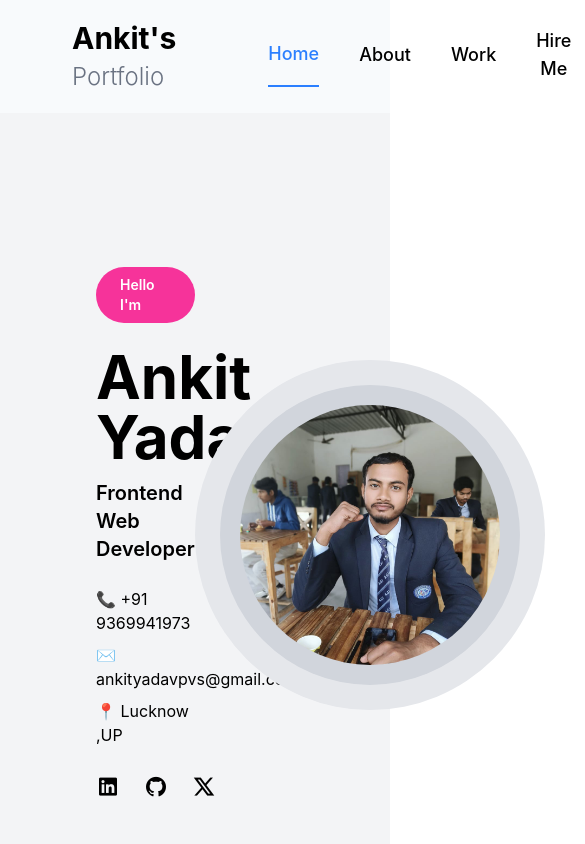
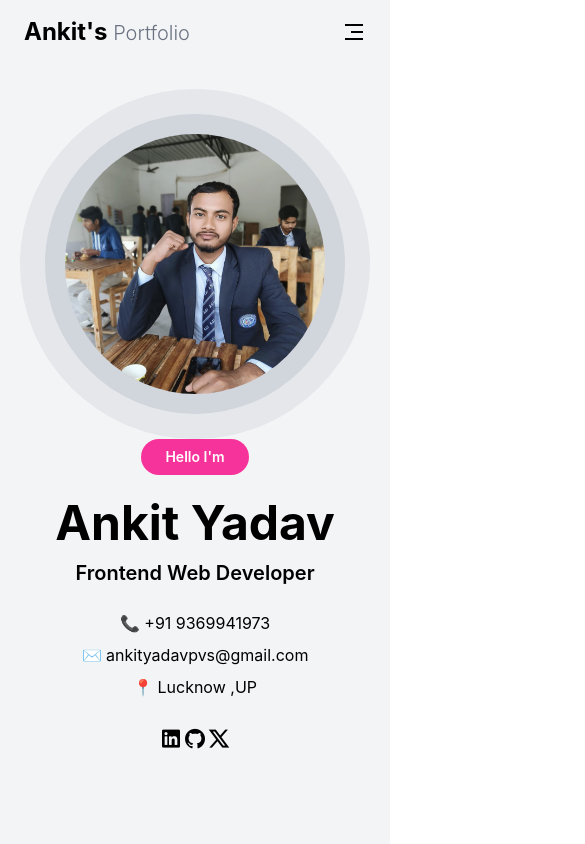
Before and after one commit to ankitshere/Portfolio, a React (Vite) app: page / in a window 390 px wide. Shown: the top 844 px of the page, 585 px wide, since content can reach past the window. Built offline with nearby package versions, Linux system fonts and the light colour scheme.

Commit message:
adding a navbar

```diff
--- a/src/Components/Nav.jsx
+++ b/src/Components/Nav.jsx
@@ -1,16 +1,18 @@
-
 import { useNavigate, useLocation } from "react-router-dom";
-import { useEffect } from "react";
+import { useEffect, useState } from "react";
+import { RiMenu3Line, RiCloseLine } from "react-icons/ri";
 
 const Nav = () => {
   const navigate = useNavigate();
   const location = useLocation();
+  const [menuOpen, setMenuOpen] = useState(false);
 
   const handleNav = (path) => {
     navigate(path);
+    setMenuOpen(false); // close menu on click
   };
 
-  // 🔥 Auto scroll when URL changes
+  // 🔥 Auto scroll
   useEffect(() => {
     const id = location.pathname.replace("/", "") || "home";
     document.getElementById(id)?.scrollIntoView({
@@ -18,65 +20,75 @@ const Nav = () => {
     });
   }, [location]);
 
-  // 🔥 Active check (NavLink jaisa)
   const isActive = (path) => location.pathname === path;
 
   return (
-    <nav className="flex items-center justify-between px-10 py-5">
+    <nav className="w-full bg-transparent fixed top-0 left-0 z-50">
+      <div className="flex items-center justify-between px-6 md:px-10 py-4">
 
-      <h1 className='text-3xl font-bold px-8'>
-        Ankit's <span className='font-light text-2xl text-gray-500'>Portfolio</span>
+        {/* Logo */}
+        <h1 className="text-2xl md:text-3xl font-bold">
+          Ankit's{" "}
+          <span className="font-light text-gray-500 text-xl">
+            Portfolio
+          </span>
         </h1>
 
-      <div className='flex gap-10 px-15 text-lg font-medium'>
+        {/* Desktop Menu */}
+        <div className="hidden md:flex gap-10 text-lg font-medium">
 
+          {["/", "/about", "/work", "/hireme"].map((path, i) => {
+            const labels = ["Home", "About", "Work", "Hire Me"];
+
+            return (
               <button
-          onClick={() => handleNav("/")}
+                key={i}
+                onClick={() => handleNav(path)}
                 className={`pb-1 transition ${
-            isActive("/")
+                  isActive(path)
                     ? "text-blue-500 border-b-2 border-blue-500"
                     : "hover:text-blue-400"
                 }`}
               >
-          Home
+                {labels[i]}
               </button>
+            );
+          })}
+        </div>
 
+        {/* Mobile Menu Icon */}
+        <div className="md:hidden text-2xl">
+          {menuOpen ? (
+            <RiCloseLine onClick={() => setMenuOpen(false)} />
+          ) : (
+            <RiMenu3Line onClick={() => setMenuOpen(true)} />
+          )}
+        </div>
+      </div>
+
+      {/* Mobile Dropdown */}
+      {menuOpen && (
+        <div className="md:hidden flex flex-col items-center gap-6 py-6 bg-transparent shadow-lg text-lg font-medium">
+
+          {["/", "/about", "/work", "/hireme"].map((path, i) => {
+            const labels = ["Home", "About", "Work", "Hire Me"];
+
+            return (
               <button
-          onClick={() => handleNav("/about")}
-          className={`pb-1 transition ${
-            isActive("/about")
-              ? "text-blue-500 border-b-2 border-blue-500"
+                key={i}
+                onClick={() => handleNav(path)}
+                className={`transition ${
+                  isActive(path)
+                    ? "text-blue-500 underline"
                     : "hover:text-blue-400"
                 }`}
               >
-          About
+                {labels[i]}
               </button>
-
-        <button
-          onClick={() => handleNav("/work")}
-          className={`pb-1 transition ${
-            isActive("/work")
-              ? "text-blue-500 border-b-2 border-blue-500"
-              : "hover:text-blue-400"
-          }`}
-        >
-          Work
-        </button>
-
-
-        <button
-          onClick={() => handleNav("/hireme")}
-          className={`pb-1 transition ${
-            isActive("/hireme")
-              ? "text-blue-500 border-b-2 border-blue-500"
-              : "hover:text-blue-400"
-          }`}
-        >
-          Hire Me
-        </button>
-
+            );
+          })}
         </div>
-
+      )}
     </nav>
   );
 };
--- a/src/Education.jsx
+++ b/src/Education.jsx
@@ -50,7 +50,7 @@ const Education = () => {
   }, []);
 
   return (
-    <section ref={sectionRef} className="min-h-screen  py-20 px-6">
+    <section ref={sectionRef} className="min-h-screen  bg-gray-100 py-20 px-6">
 
       {/* Heading */}
       <div className="text-center mb-16">
--- a/src/HireMe.jsx
+++ b/src/HireMe.jsx
@@ -1,6 +1,4 @@
 import React, { useState } from "react";
-import { LuLinkedin } from "react-icons/lu";
-
 
 
 const HireMe = () => {
@@ -12,6 +10,7 @@ const HireMe = () => {
 
   const handleChange = (e) => {
     setForm({ ...form, [e.target.name]: e.target.value });
+
   };
 
   const handleSubmit = (e) => {
@@ -22,13 +21,14 @@ const HireMe = () => {
     const whatsappURL = `https://wa.me/919369941973?text=${text}`;
 
     window.open(whatsappURL, "_blank");
+
   };
 
   return (
-    <section className="min-h-screen bg-[#f8fafc] text-black px-6 md:px-20 py-20">
+    <section className="min-h-screen bg-gray-100 text-black px-6 md:px-20 py-20">
 
       {/* Heading */}
-      <div className="mb-5">
+      <div className="mb-2  w-fit">
         <h2 className="text-4xl font-extrabold text-transparent bg-clip-text bg-linear-to-r from-blue-600 via-purple-900 to-sky-100 underline">
           Get In Touch
         </h2>
@@ -47,14 +47,14 @@ const HireMe = () => {
             <p>
               Email <br />
               <span className="text-black font-medium">
-                ankityadavpvs@gmail.com
+                ✉️ ankityadavpvs@gmail.com
               </span>
             </p>
 
             <p>
               Phone <br />
               <span className="text-black font-medium">
-                +91 9369941973
+                📞  +91 9369941973
               </span>
             </p>
           </div>
--- a/src/Home.jsx
+++ b/src/Home.jsx
@@ -8,10 +8,10 @@ import Profileimg from "../src/images/Profileimg.jpeg";
 const Home = () => {
   return (
     <div>
-<section className="min-h-screen bg-gray-100  flex items-center justify-between py-5  px-24">
+<section className="min-h-screen bg-gray-100 flex flex-col-reverse md:flex-row items-center justify-center md:justify-between px-6 md:px-24 text-center md:text-left py-5  ">
 
       {/* Left Content */}
-      <div className="w-1/2   space-y-6">
+      <div className="w-full md:w-1/2  space-y-6">
 
         {/* Tag */}
     <span className="relative bg-pink-500 text-white px-6 py-2 text-sm font-semibold rounded-full inline-block">
@@ -21,7 +21,7 @@ const Home = () => {
 
 </span>
 
-        <h1 className="text-6xl font-bold">
+        <h1 className="text-5xl sm:text-5xl md:text-6xl font-bold">
          Ankit Yadav
         </h1>
 
@@ -38,7 +38,7 @@ const Home = () => {
         </div>
 
 
-        <div className="flex gap-6 text-xl mt-4">
+        <div className=" tflex justify-center md:justify-start gap-6 text-xl mt-4">
 
          <a href="https://www.linkedin.com/in/ankit-webdev/" target="_blank" rel="noreferrer"
           className="text-2xl  hover:scale-140 transition-all duration-300">
--- a/src/TechStack.jsx
+++ b/src/TechStack.jsx
@@ -51,7 +51,7 @@ const TechStack = () => {
   const [hovered, setHovered] = useState(null);
 
   return (
-    <section className="mt-10 py-16 px-6 max-w-6xl mx-auto text-center">
+    <section className=" py-30  bg-gray-100  px-6 max-w-6xl mx-auto text-center">
 
       <h2 className="text-4xl font-extrabold text-transparent bg-clip-text bg-linear-to-r from-pink-200 via-purple-900 to-sky-100 mb-14">
     🛠️ Technologies
--- a/src/Work.jsx
+++ b/src/Work.jsx
@@ -141,7 +141,7 @@ const Work = () => {
 
     //   </div>
     // </section>
-    <section className="min-h-screen bg-[#f8fafc]  text-black px-6 md:px-20 py-24">
+    <section className="min-h-screen bg-gray-100  text-black px-6 md:px-20 py-24">
 
       {/* Heading */}
       <div className="mb-15">
```
Lines whose indentation alone changed are shown as unchanged.
